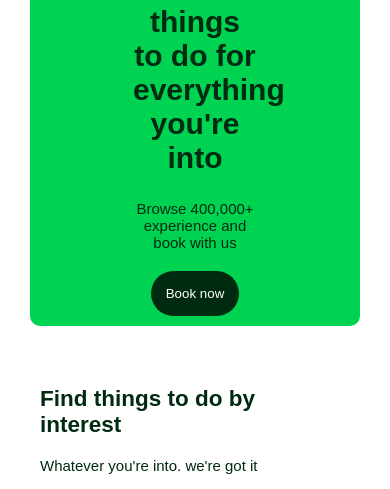
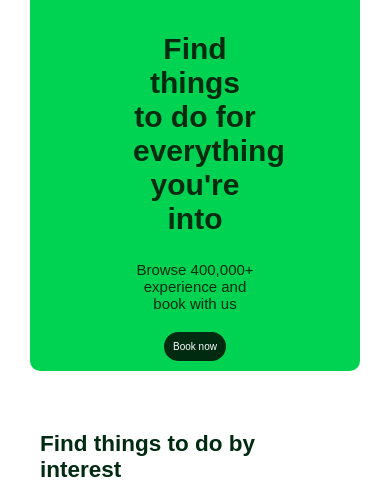
Before and after one commit to benedicta-abragam/tripadvisor-frontpages, a plain HTML site: page index.html in a window 390 px wide. Shown: the part 611-1100 px from the top of the page. Drawn offline with Linux system fonts and the light colour scheme; a web font is replaced by a local one.

Commit message:
Responsive changes

```diff
--- a/sheet.css
+++ b/sheet.css
@@ -76,6 +76,7 @@
     border-right: solid #1f3d2c 1px;
     padding-right: 10px;
 }
+/* searchbar */
 .searchbar__title {
     font-size: 28px;
     text-align: center;
@@ -258,7 +259,7 @@
     color: #063418;
     display: flex;
     justify-content: space-between;
-    height: 480px;
+
     margin-top: 80px;
 
 }
@@ -322,7 +323,7 @@
 
 
 /* media for navbar, searchbar, block,recommended */
-@media screen and (max-width:580px) {
+@media screen and (max-width:546px) {
     body{
         font-size: 14px;
     }
@@ -345,7 +346,6 @@
         top: 0;
         background-color: white;
         width: 100%;
-        height: 130px;
     }
 
     .navbar__title{
@@ -390,7 +390,7 @@
         flex-direction: column;
         justify-content: space-between;
         align-items: center;
-        height: 450px;
+
     }
     .block__images{
         width: 90%;
@@ -411,6 +411,10 @@
     }
     .block__desc p{
         font-size:15px ;
+    }
+    .block__desc button{
+        font-size: 10px;
+        padding: 9px;
     }
 
      /* recommended */
```
